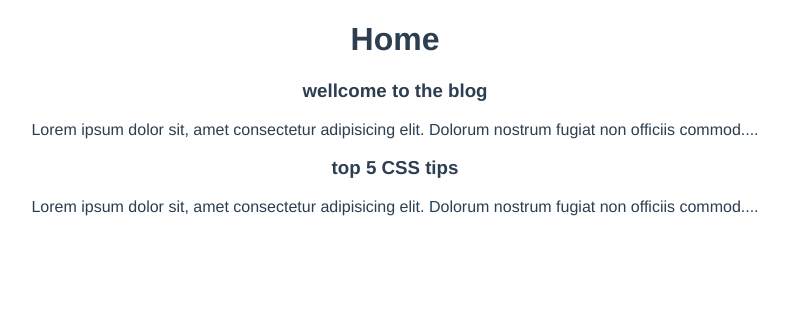
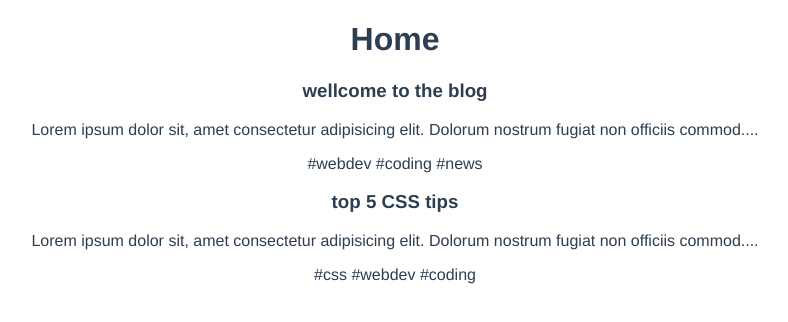
Before and after one commit to UF-code/dojo-blog, a Vue app: page / in a window 1280 px wide. Shown: the top 322 px of the page, without its empty margins (245-1033 px from the left). Built offline with nearby package versions, Linux system fonts and the light colour scheme; data requests are answered from the project's data file.

Commit message:
reusable composable functions

```diff
--- a/src/components/SinglePost.vue
+++ b/src/components/SinglePost.vue
@@ -3,6 +3,8 @@
     <h3>{{ post.title }}</h3>
 
     <p>{{ snippet }}</p>
+
+    <span v-for="tag in post.tags" :key="tag"> #{{ tag }}</span>
   </div>
 </template>
 
--- /dev/null
+++ b/src/composables/getPosts.js
@@ -0,0 +1,24 @@
+import { ref } from 'vue'
+
+const getPosts = () => {
+  const posts = ref([])
+  const error = ref(null)
+
+  const load = async () => {
+    try {
+      let data = await fetch('http://localhost:3000/posts')
+      if (!data.ok) {
+        throw Error('no data available')
+      }
+
+      posts.value = await data.json()
+    } catch (err) {
+      error.value = err.message
+      console.log(error.value)
+    }
+  }
+
+  return { posts, error, load }
+}
+
+export default getPosts
--- a/src/views/Home.vue
+++ b/src/views/Home.vue
@@ -11,29 +11,13 @@
 
 <script>
 import PostList from '../components/PostList'
-import { ref } from 'vue'
+import getPosts from '../composables/getPosts'
 
 export default {
   name: 'Home',
   components: { PostList },
   setup() {
-    const posts = ref([])
-    const error = ref(null)
-
-    const load = async () => {
-      try {
-        let data = await fetch('http://localhost:3000/posts')
-        if (!data.ok) {
-          throw Error('no data available')
-        }
-
-        posts.value = await data.json()
-      } catch (err) {
-        error.value = err.message
-        console.log(error.value)
-      }
-    }
-
+    const { posts, error, load } = getPosts()
     load()
 
     return { posts, error }
```
